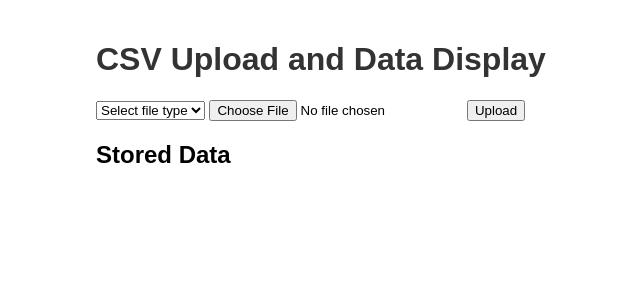
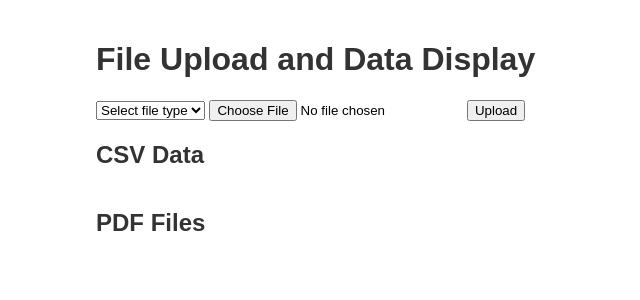
Before and after one commit to jsarsoun/autopath, a Flask app: page / in a window 1280 px wide. Shown: the top 300 px of the page, without its empty margins (144-784 px from the left). Run offline with Flask 3, Linux system fonts and the light colour scheme; data that the repository does not hold is empty.

Commit message:
Stored PDF files in the file system and updated the database schema to separate CSV and PDF data.

```diff
--- a/app.py
+++ b/app.py
@@ -1,8 +1,7 @@
 import os
-from flask import Flask, request, render_template, redirect, url_for, flash
+from flask import Flask, request, render_template, redirect, url_for, flash, send_file
 import pandas as pd
-from PyPDF2 import PdfReader
-from database import init_db, insert_data, get_all_data
+from database import init_db, insert_data, get_all_data, get_pdf_files
 
 app = Flask(__name__)
 app.config['UPLOAD_FOLDER'] = 'uploads'
@@ -15,14 +14,6 @@ os.makedirs(app.config['UPLOAD_FOLDER'], exist_ok=True)
 def allowed_file(filename):
     return '.' in filename and \
            filename.rsplit('.', 1)[1].lower() in app.config['ALLOWED_EXTENSIONS']
-
-def process_pdf(filename):
-    with open(filename, 'rb') as file:
-        pdf = PdfReader(file)
-        text = ""
-        for page in pdf.pages:
-            text += page.extract_text()
-    return pd.DataFrame({'content': [text]})
 
 @app.route('/', methods=['GET', 'POST'])
 def upload_file():
@@ -49,10 +40,10 @@ def upload_file():
             try:
                 if file_type == 'csv':
                     df = pd.read_csv(filename)
+                    insert_data(df, file_type)
                 elif file_type == 'pdf':
-                    df = process_pdf(filename)
-                insert_data(df)
-                flash('File uploaded and data stored successfully!', 'success')
+                    insert_data(pd.DataFrame({'filename': [file.filename]}), file_type)
+                flash('File uploaded and stored successfully!', 'success')
             except Exception as e:
                 flash(f'Error processing file: {str(e)}', 'error')
 
@@ -62,8 +53,13 @@ def upload_file():
             return redirect(request.url)
 
     # Get all data from the database
-    df = get_all_data()
-    return render_template('index.html', data=df.to_dict(orient='records'), columns=df.columns)
+    csv_data = get_all_data()
+    pdf_files = get_pdf_files()
+    return render_template('index.html', csv_data=csv_data.to_dict(orient='records'), csv_columns=csv_data.columns, pdf_files=pdf_files)
+
+@app.route('/download/<filename>')
+def download_file(filename):
+    return send_file(os.path.join(app.config['UPLOAD_FOLDER'], filename), as_attachment=True)
 
 if __name__ == '__main__':
     init_db()
--- a/database.py
+++ b/database.py
@@ -6,28 +6,27 @@ DATABASE = 'data.db'
 def init_db():
     conn = sqlite3.connect(DATABASE)
     c = conn.cursor()
-    c.execute('DROP TABLE IF EXISTS file_data')
-    c.execute('''CREATE TABLE file_data
+    c.execute('DROP TABLE IF EXISTS csv_data')
+    c.execute('DROP TABLE IF EXISTS pdf_files')
+    c.execute('''CREATE TABLE csv_data
                  (id INTEGER PRIMARY KEY AUTOINCREMENT,
-                  file_type TEXT,
                   content TEXT)''')
+    c.execute('''CREATE TABLE pdf_files
+                 (id INTEGER PRIMARY KEY AUTOINCREMENT,
+                  filename TEXT)''')
     conn.commit()
     conn.close()
 
-def insert_data(df):
+def insert_data(df, file_type):
     conn = sqlite3.connect(DATABASE)
     cursor = conn.cursor()
 
-    if 'content' in df.columns:
-        # PDF data
-        file_type = 'pdf'
-        content = df['content'].iloc[0]
-        cursor.execute("INSERT INTO file_data (file_type, content) VALUES (?, ?)", (file_type, content))
-    else:
-        # CSV data
-        file_type = 'csv'
+    if file_type == 'csv':
         content = df.to_json(orient='records')
-        cursor.execute("INSERT INTO file_data (file_type, content) VALUES (?, ?)", (file_type, content))
+        cursor.execute("INSERT INTO csv_data (content) VALUES (?)", (content,))
+    elif file_type == 'pdf':
+        filename = df['filename'].iloc[0]
+        cursor.execute("INSERT INTO pdf_files (filename) VALUES (?)", (filename,))
 
     conn.commit()
     conn.close()
@@ -35,19 +34,24 @@ def insert_data(df):
 def get_all_data():
     conn = sqlite3.connect(DATABASE)
     cursor = conn.cursor()
-    cursor.execute("SELECT * FROM file_data")
+    cursor.execute("SELECT * FROM csv_data")
     rows = cursor.fetchall()
     conn.close()
 
     data = []
     for row in rows:
-        if row[1] == 'csv':
-            df = pd.read_json(row[2])
-            for record in df.to_dict(orient='records'):
-                record['id'] = row[0]
-                record['file_type'] = 'csv'
-                data.append(record)
-        else:
-            data.append({'id': row[0], 'file_type': 'pdf', 'content': row[2]})
+        df = pd.read_json(row[1])
+        for record in df.to_dict(orient='records'):
+            record['id'] = row[0]
+            data.append(record)
 
     return pd.DataFrame(data)
+
+def get_pdf_files():
+    conn = sqlite3.connect(DATABASE)
+    cursor = conn.cursor()
+    cursor.execute("SELECT * FROM pdf_files")
+    rows = cursor.fetchall()
+    conn.close()
+
+    return [{'id': row[0], 'filename': row[1]} for row in rows]
--- a/templates/index.html
+++ b/templates/index.html
@@ -3,7 +3,7 @@
 <head>
     <meta charset="UTF-8">
     <meta name="viewport" content="width=device-width, initial-scale=1.0">
-    <title>CSV Upload and Data Display</title>
+    <title>File Upload and Data Display</title>
     <style>
         body {
             font-family: Arial, sans-serif;
@@ -11,7 +11,7 @@
             margin: 0 auto;
             padding: 20px;
         }
-        h1 {
+        h1, h2 {
             color: #333;
         }
         form {
@@ -20,6 +20,7 @@
         table {
             width: 100%;
             border-collapse: collapse;
+            margin-bottom: 20px;
         }
         th, td {
             border: 1px solid #ddd;
@@ -45,7 +46,7 @@
     </style>
 </head>
 <body>
-    <h1>CSV Upload and Data Display</h1>
+    <h1>File Upload and Data Display</h1>
 
     {% with messages = get_flashed_messages(with_categories=true) %}
         {% if messages %}
@@ -65,20 +66,27 @@
         <input type="submit" value="Upload">
     </form>
 
-    <h2>Stored Data</h2>
+    <h2>CSV Data</h2>
     <table>
         <tr>
-            {% for column in columns %}
+            {% for column in csv_columns %}
             <th>{{ column }}</th>
             {% endfor %}
         </tr>
-        {% for row in data %}
+        {% for row in csv_data %}
         <tr>
-            {% for column in columns %}
+            {% for column in csv_columns %}
             <td>{{ row[column] }}</td>
             {% endfor %}
         </tr>
         {% endfor %}
     </table>
+
+    <h2>PDF Files</h2>
+    <ul>
+        {% for pdf in pdf_files %}
+        <li><a href="{{ url_for('download_file', filename=pdf.filename) }}">{{ pdf.filename }}</a></li>
+        {% endfor %}
+    </ul>
 </body>
 </html>
```
